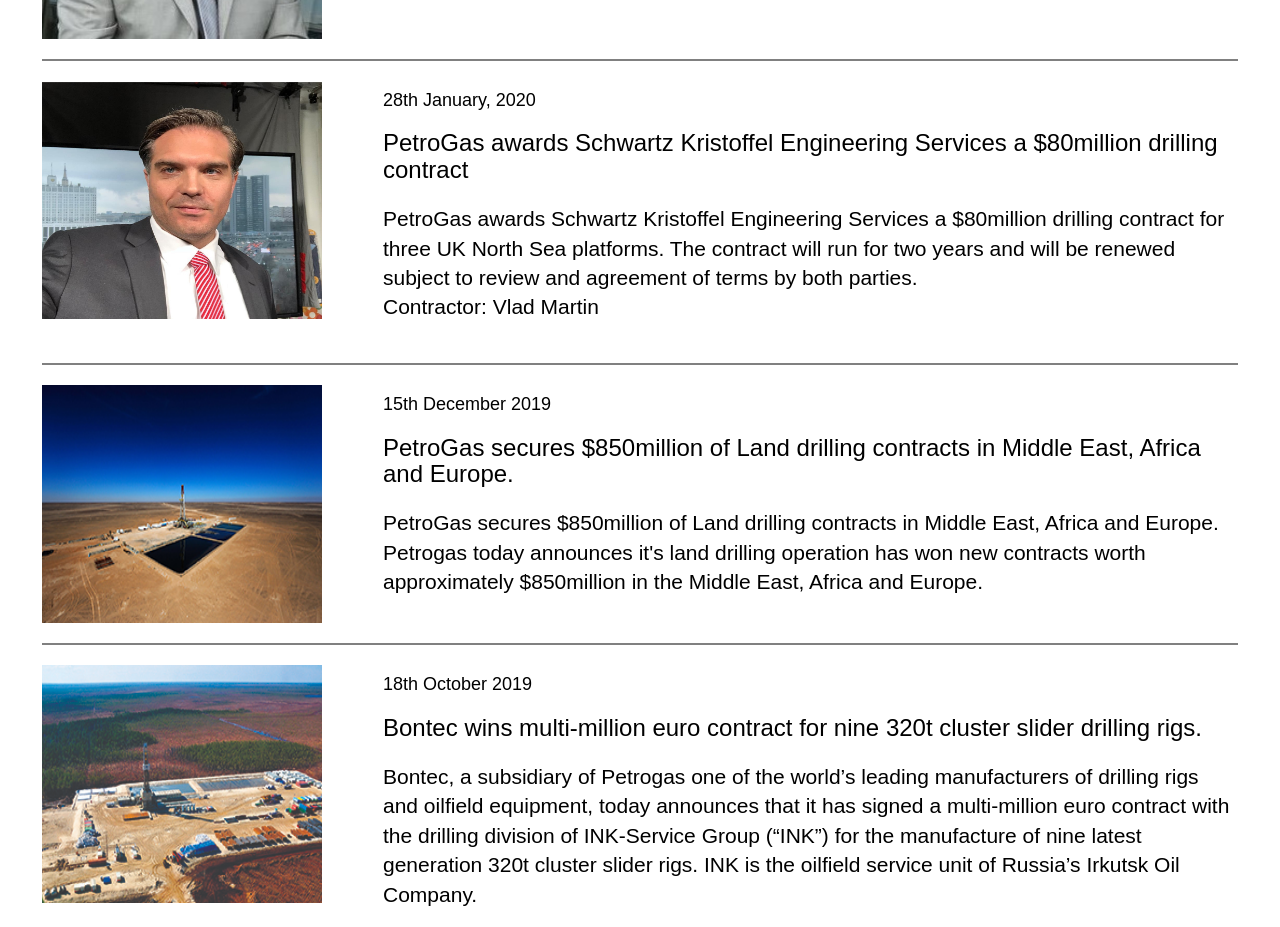
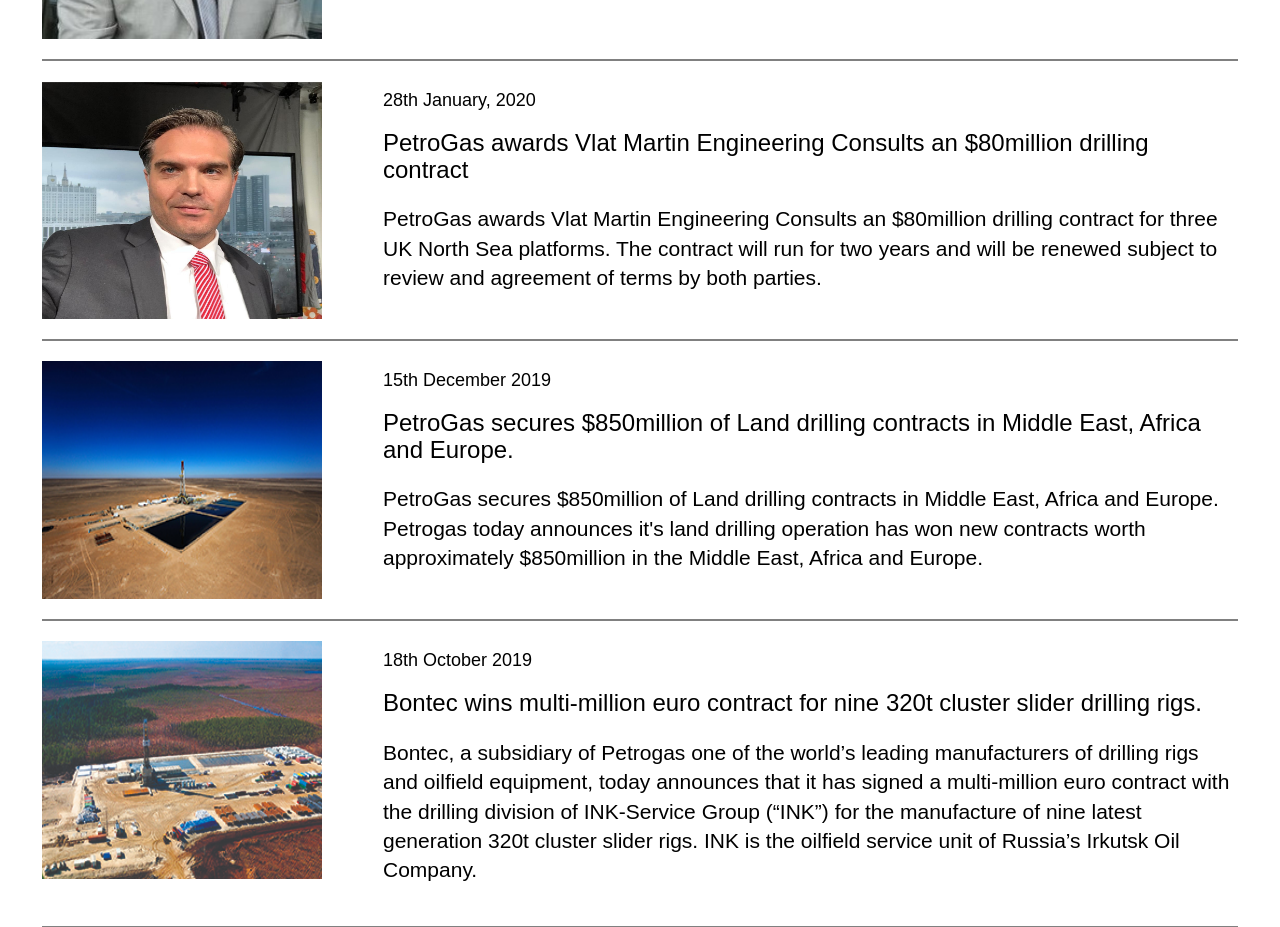
Before and after one commit to mitchel-okomor/petros, a Next.js app: page /media in a window 1280 px wide. Shown: the part 900-1827 px from the top of the page. Built offline with nearby package versions, Linux system fonts and the light colour scheme.

Commit message:
Edited text in media

```diff
--- a/pages/media.js
+++ b/pages/media.js
@@ -33,8 +33,9 @@
   <img src="/martin.jpeg" alt="media news image"/>
   <div className="article">
 <h4>28th January, 2020</h4>
-<h3>PetroGas awards Schwartz Kristoffel Engineering Services a $80million drilling contract</h3>
-<p> PetroGas awards Schwartz Kristoffel Engineering Services a $80million drilling contract for three UK North Sea platforms. The contract will run for two  years and will be renewed subject to review and agreement of terms by both parties. <br/> Contractor: Vlad Martin</p>
+<h3>PetroGas awards Vlat Martin Engineering Consults an $80million drilling contract
+</h3>
+<p> PetroGas awards Vlat Martin Engineering Consults an $80million drilling contract for three UK North Sea platforms. The contract will run for two years and will be renewed subject to review and agreement of terms by both parties.</p>
   </div>
 
   </section>
```
